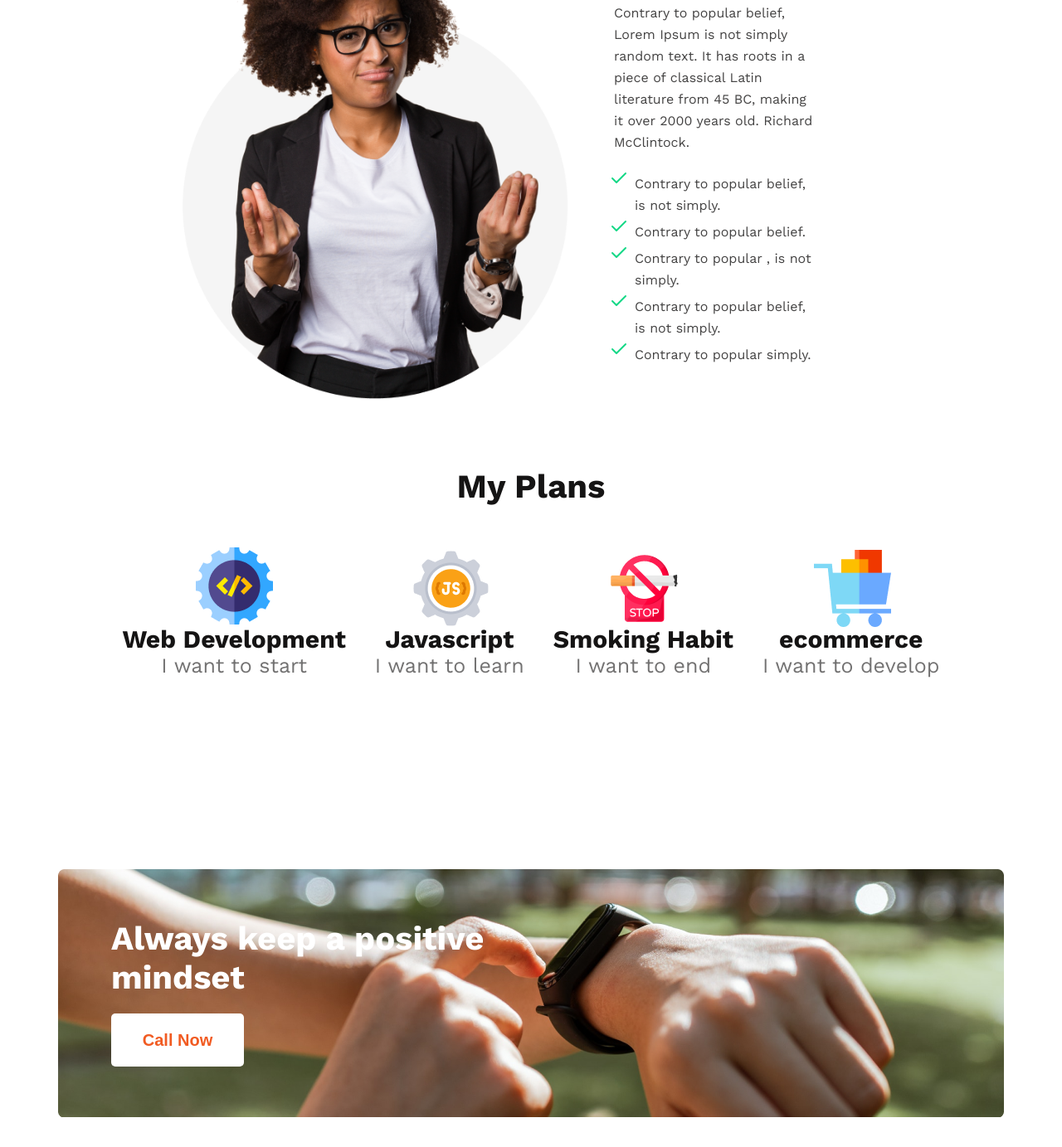
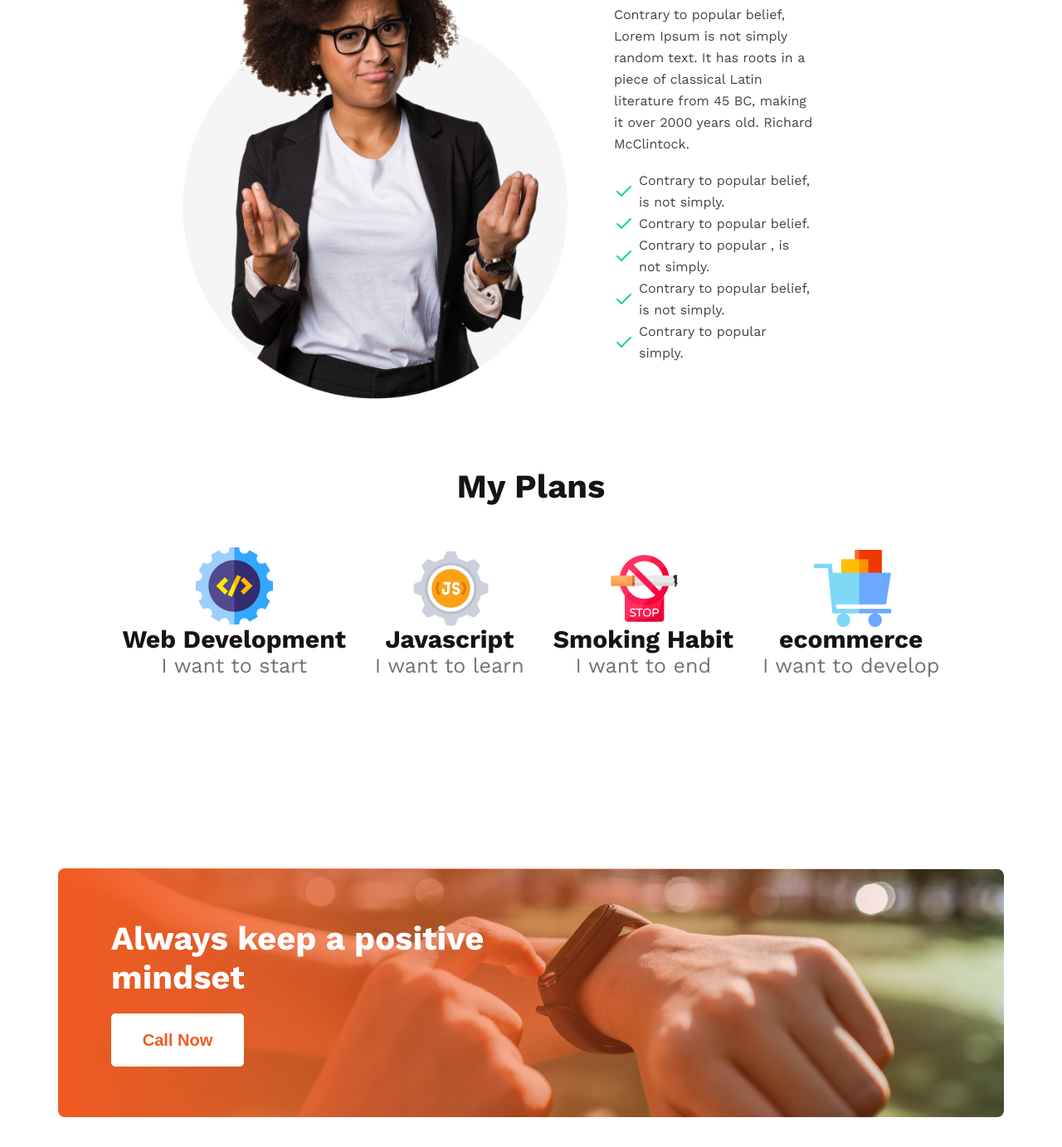
Before and after one commit to smhasan-shahriar/new-year-new-ador, a plain HTML site: page index.html in a window 1280 px wide. Shown: the part 1037-2420 px from the top of the page at 83% size. Drawn offline with nearby package versions, Linux system fonts and the light colour scheme.

Commit message:
list items problem fixed

```diff
--- a/resources/styles.css
+++ b/resources/styles.css
@@ -103,11 +103,17 @@ body {
 }
 
 ul {
-  list-style-image: url("../images/icons/check\ 1.svg");
-  margin-left: 25px;
+  list-style: none;
 }
 /* plan section design */
 
+li {
+  /** the image will be vertically aligned in the center **/
+  background: url("../images/icons/check\ 1.svg") left center no-repeat;
+
+  /** move the text to the right **/
+  padding-left: 30px;
+}
 .plan-item-img {
   width: 90px;
   height: 90px;
@@ -145,7 +151,9 @@ ul {
 .positive-item {
   width: 1140px;
   height: 300px;
-  background-image: url("../images/watch.png");
+  background: linear-gradient(90deg, #f15b22 0%, rgba(241, 91, 34, 0) 100%),
+    url("../images/watch.png");
+  border-radius: 8px;
   display: flex;
   flex-direction: column;
   margin: 0 auto;
```
